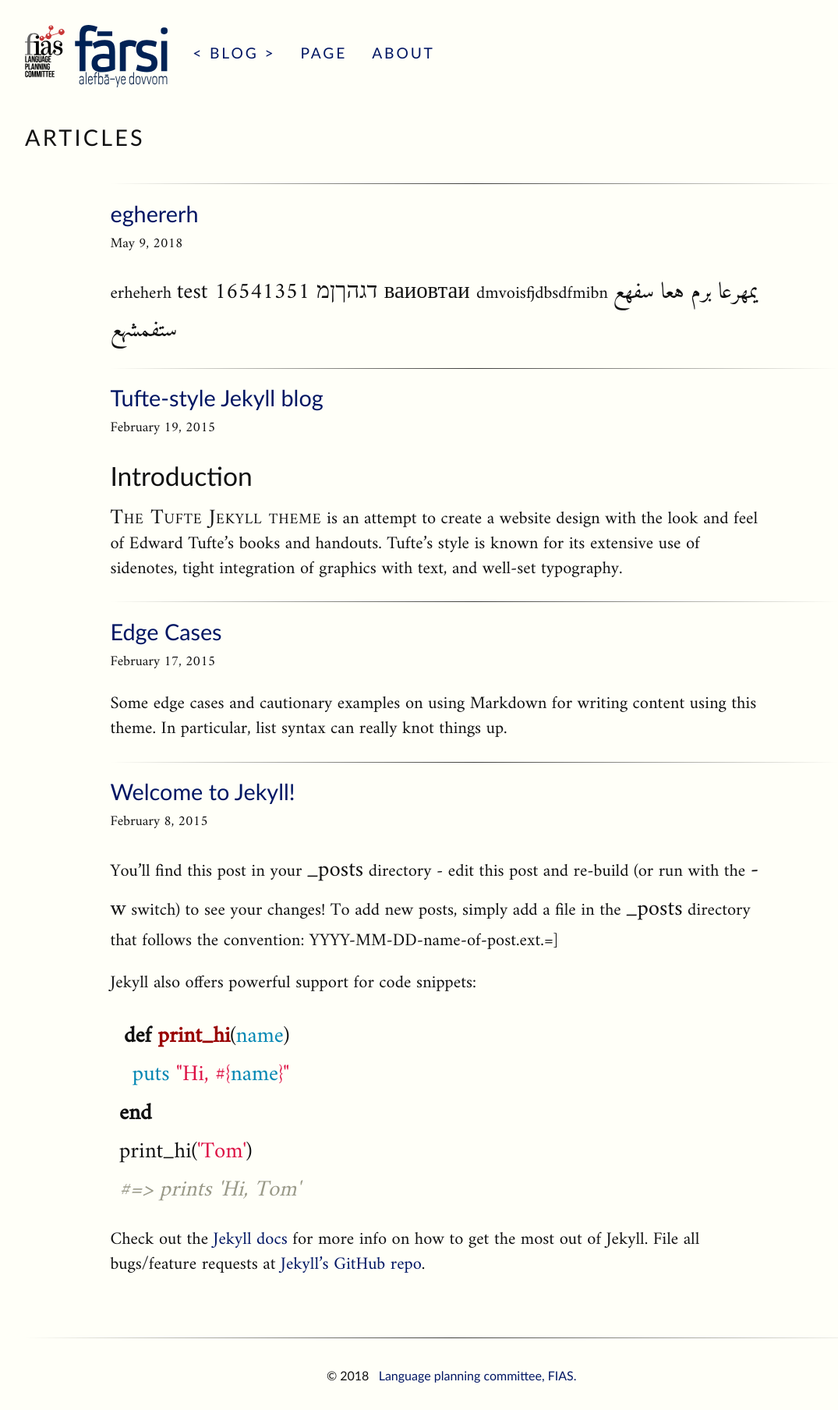
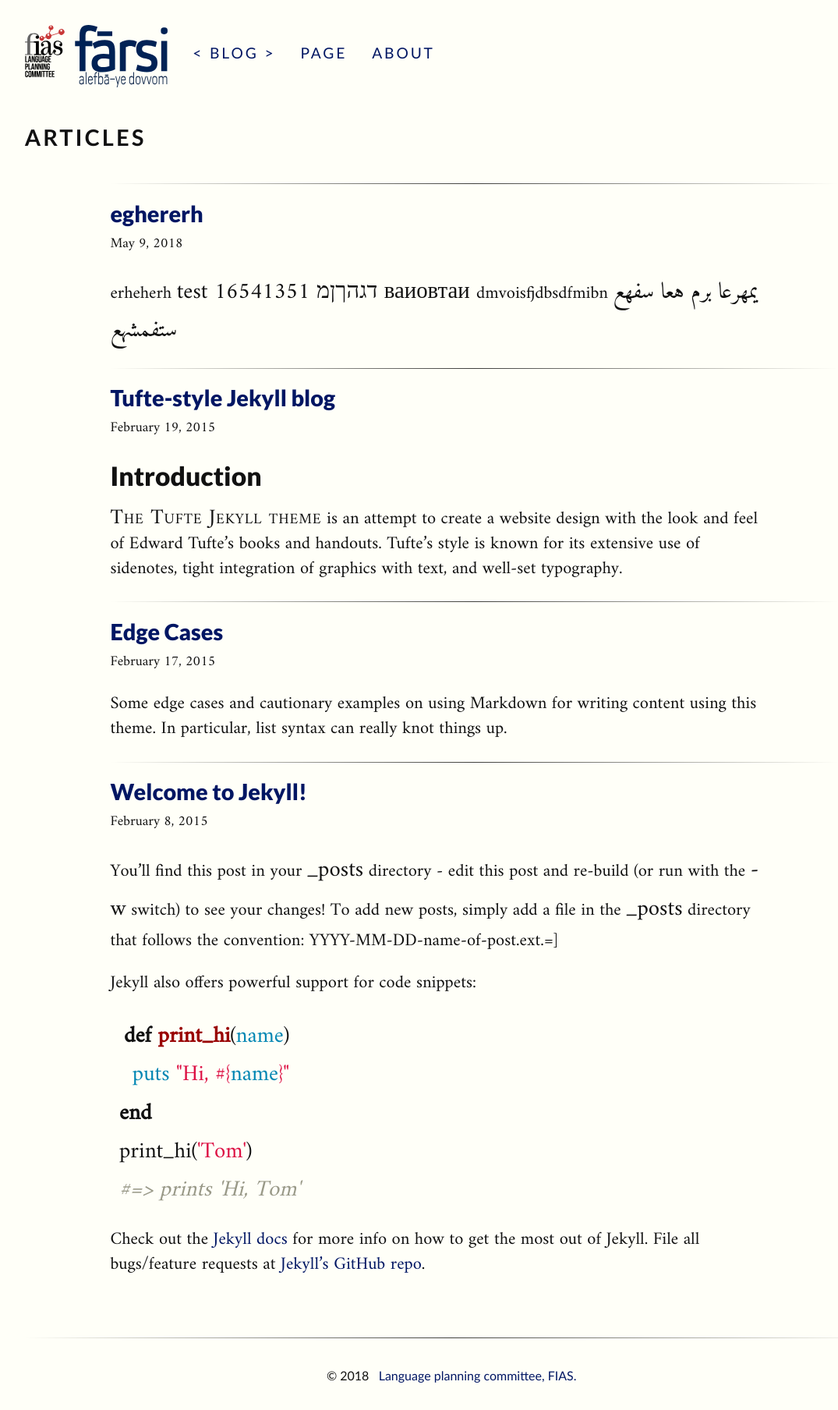
Before and after one commit to fiasinstitute/persian, a Jekyll site: the page built from index.html, in a window 1280 px wide. Shown: the whole page at 78% size, without its empty margins (32-1107 px from the left). Built offline with Jekyll 4.4.1, drawn with Linux system fonts in a browser that asks for light colours; a script that is not in the unit is left out.

Commit message:
Update tufte.scss

```diff
--- a/css/tufte.scss
+++ b/css/tufte.scss
@@ -88,25 +88,25 @@
 // --------- Typography stuff -----------//
 // added rational line height and margins ala http://webtypography.net/intro/
 
-h1 { font-family: $sans-font;
+h1 { font-family: $heading-font;
      font-style: bold;
-     font-weight: 400;
+     font-weight: 900;
      margin-top: 1.568rem;
      margin-bottom: 1.568rem;
      font-size: 2.5rem;
      line-height: 0.784; }
 
-h2 { font-family: $sans-font;
+h2 { font-family: $heading-font;
      font-style: bold;
-     font-weight: 400;
+     font-weight: 900;
      margin-top: 1.866666666666667rem;
      margin-bottom: 0;
      font-size: 2.1rem;
      line-height: 0.933333333333333; }
 
-h3 { font-family: $sans-font;
+h3 { font-family: $heading-font;
      font-style: bold;
-     font-weight: 400;
+     font-weight: 900;
      font-size: 1.8rem;
      margin-top: 2.1777777777777778rem;
      margin-bottom: 0;
```
